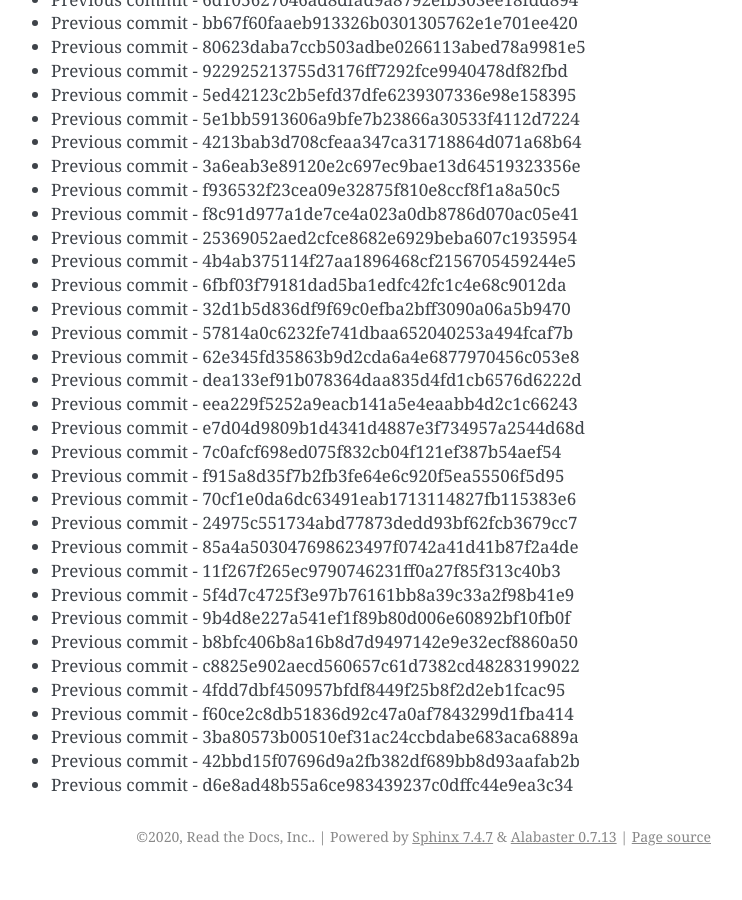
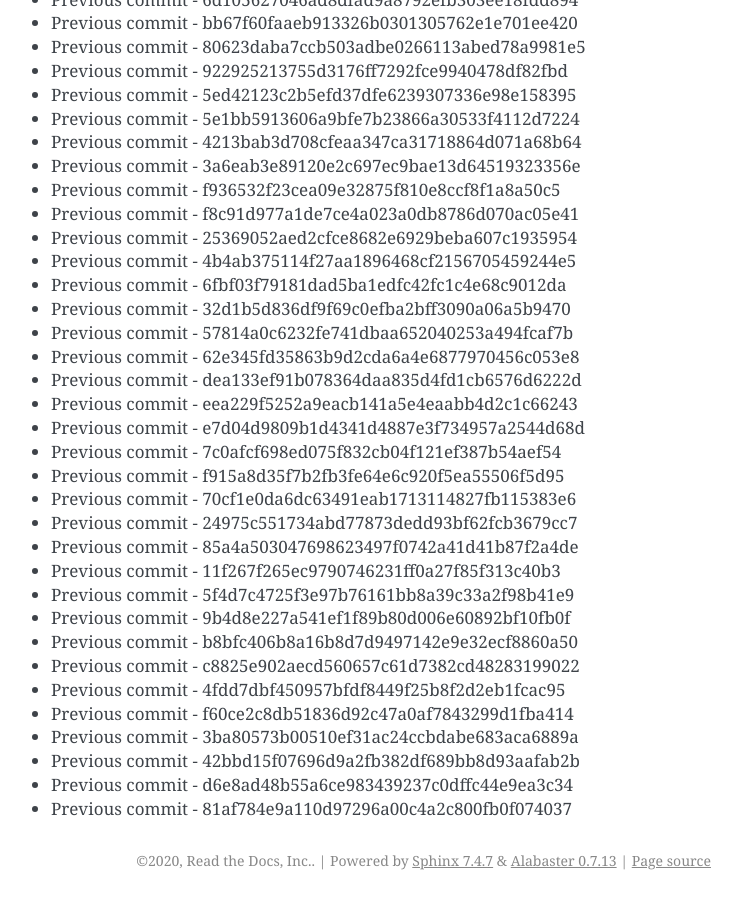
Before and after one commit to readthedocs/rtd-git-stresstest, a Sphinx documentation site: the page built from docs/updates.rst, in a window 1280 px wide and 900 px high, scrolled down 98937 px. Shown: the whole window, without its empty margins (399-1141 px from the left). Built offline with Sphinx 7.4.7, drawn with Linux system fonts in a browser that asks for light colours; before the commit the page ends 99813 px from its top, so only the background shows below that.

Commit message:
Generating commit from previous: 81af784e9a110d97296a00c4a2c800fb0f074037

```diff
--- a/docs/updates.rst
+++ b/docs/updates.rst
@@ -4189,3 +4189,4 @@ It can be tested for any performance characteristics.
 * Previous commit - 3ba80573b00510ef31ac24ccbdabe683aca6889a
 * Previous commit - 42bbd15f07696d9a2fb382df689bb8d93aafab2b
 * Previous commit - d6e8ad48b55a6ce983439237c0dffc44e9ea3c34
+* Previous commit - 81af784e9a110d97296a00c4a2c800fb0f074037
```
